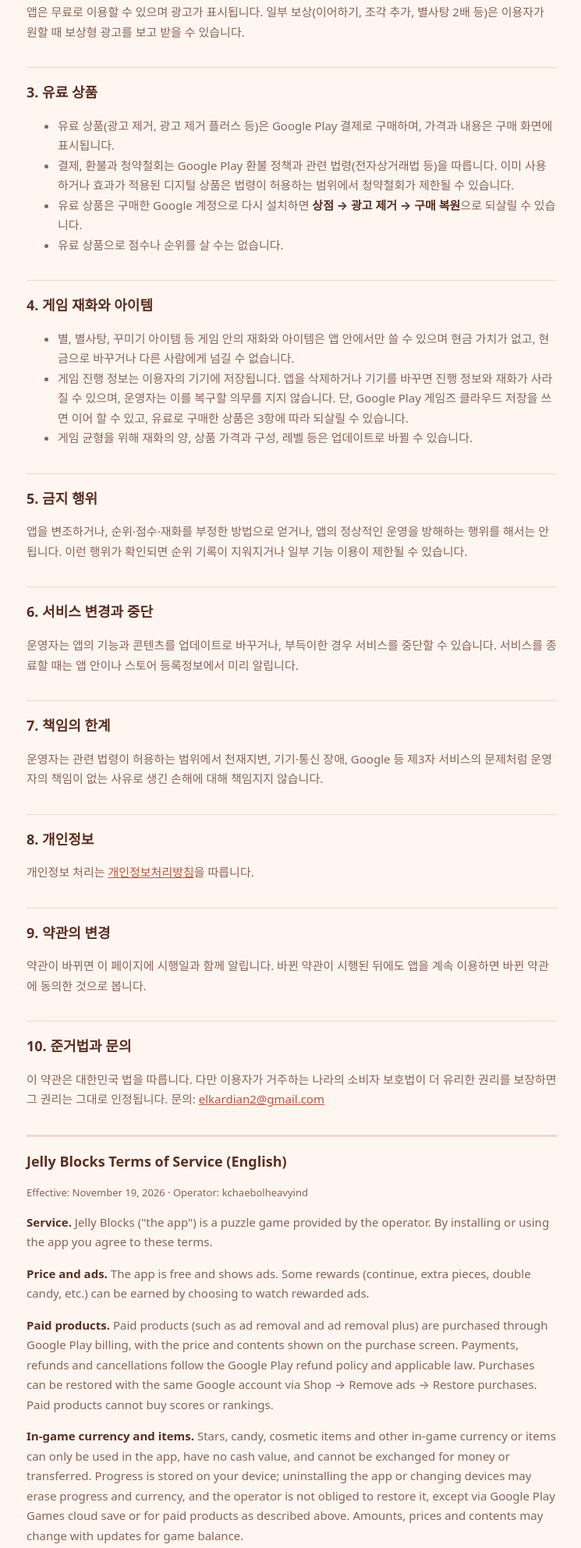
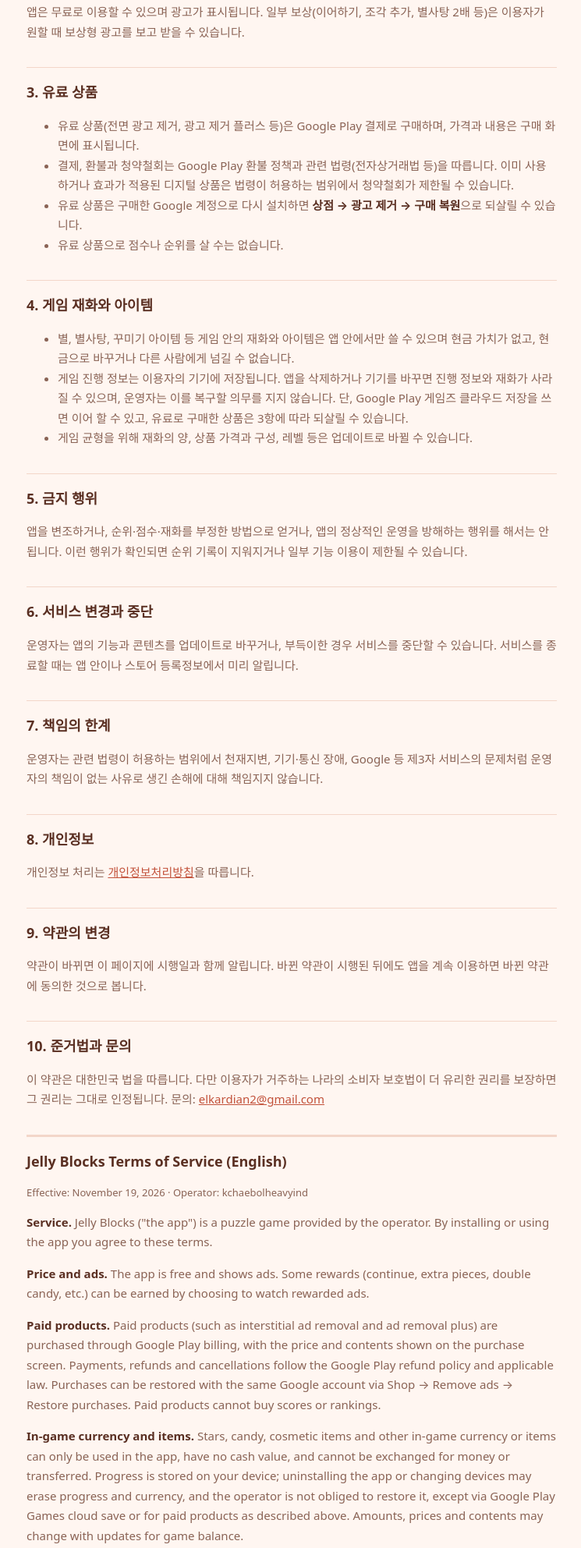
Before and after one commit to elkardian2/tilt-drop-privacy, a plain HTML site: page jelly-blocks/terms.html in a window 1280 px wide. Shown: the part 384-2369 px from the top of the page at 78% size, without its empty margins (266-1011 px from the left). Drawn offline with Linux system fonts and the light colour scheme.

Commit message:
젤리 블록 약관: 전면 광고 제거 상품 이름 반영
Co-Authored-By: Claude Opus 5.5 <noreply@anthropic.com>
Claude-Session: https://claude.ai/code/session_01AKwCobfnn5xsqDQv1gN5Ns

```diff
--- a/jelly-blocks/terms.html
+++ b/jelly-blocks/terms.html
@@ -37,7 +37,7 @@ th { color: var(--ink); }
 
 <h2>3. 유료 상품</h2>
 <ul>
-<li>유료 상품(광고 제거, 광고 제거 플러스 등)은 Google Play 결제로 구매하며, 가격과 내용은 구매 화면에 표시됩니다.</li>
+<li>유료 상품(전면 광고 제거, 광고 제거 플러스 등)은 Google Play 결제로 구매하며, 가격과 내용은 구매 화면에 표시됩니다.</li>
 <li>결제, 환불과 청약철회는 Google Play 환불 정책과 관련 법령(전자상거래법 등)을 따릅니다. 이미 사용하거나 효과가 적용된 디지털 상품은 법령이 허용하는 범위에서 청약철회가 제한될 수 있습니다.</li>
 <li>유료 상품은 구매한 Google 계정으로 다시 설치하면 <strong>상점 → 광고 제거 → 구매 복원</strong>으로 되살릴 수 있습니다.</li>
 <li>유료 상품으로 점수나 순위를 살 수는 없습니다.</li>
@@ -74,7 +74,7 @@ th { color: var(--ink); }
 <p class="meta">Effective: November 19, 2026 · Operator: kchaebolheavyind</p>
 <p><strong>Service.</strong> Jelly Blocks ("the app") is a puzzle game provided by the operator. By installing or using the app you agree to these terms.</p>
 <p><strong>Price and ads.</strong> The app is free and shows ads. Some rewards (continue, extra pieces, double candy, etc.) can be earned by choosing to watch rewarded ads.</p>
-<p><strong>Paid products.</strong> Paid products (such as ad removal and ad removal plus) are purchased through Google Play billing, with the price and contents shown on the purchase screen. Payments, refunds and cancellations follow the Google Play refund policy and applicable law. Purchases can be restored with the same Google account via Shop → Remove ads → Restore purchases. Paid products cannot buy scores or rankings.</p>
+<p><strong>Paid products.</strong> Paid products (such as interstitial ad removal and ad removal plus) are purchased through Google Play billing, with the price and contents shown on the purchase screen. Payments, refunds and cancellations follow the Google Play refund policy and applicable law. Purchases can be restored with the same Google account via Shop → Remove ads → Restore purchases. Paid products cannot buy scores or rankings.</p>
 <p><strong>In-game currency and items.</strong> Stars, candy, cosmetic items and other in-game currency or items can only be used in the app, have no cash value, and cannot be exchanged for money or transferred. Progress is stored on your device; uninstalling the app or changing devices may erase progress and currency, and the operator is not obliged to restore it, except via Google Play Games cloud save or for paid products as described above. Amounts, prices and contents may change with updates for game balance.</p>
 <p><strong>Prohibited conduct.</strong> Do not modify the app, obtain rankings, scores or currency by unfair means, or interfere with the app's operation. If such conduct is found, ranking records may be removed or some features restricted.</p>
 <p><strong>Changes and discontinuation.</strong> The operator may change features and content through updates or, if unavoidable, discontinue the service, with advance notice in the app or on the store listing.</p>
```
